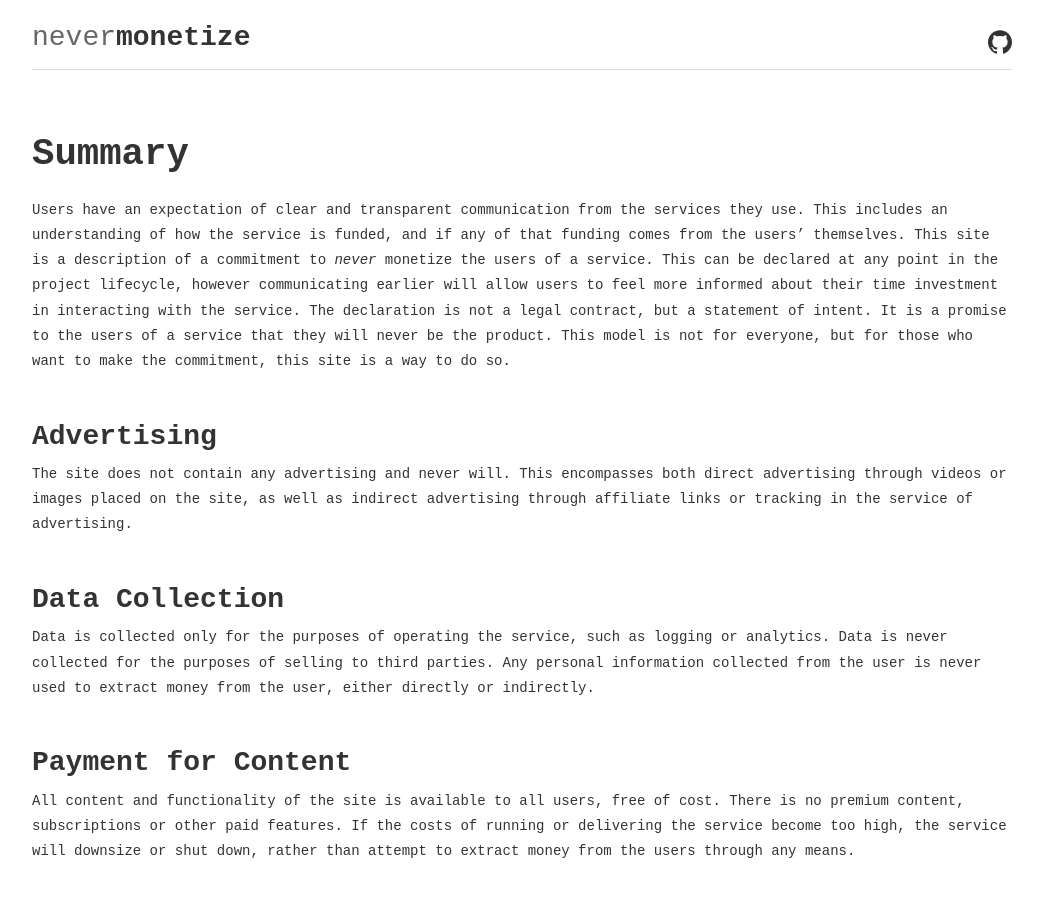
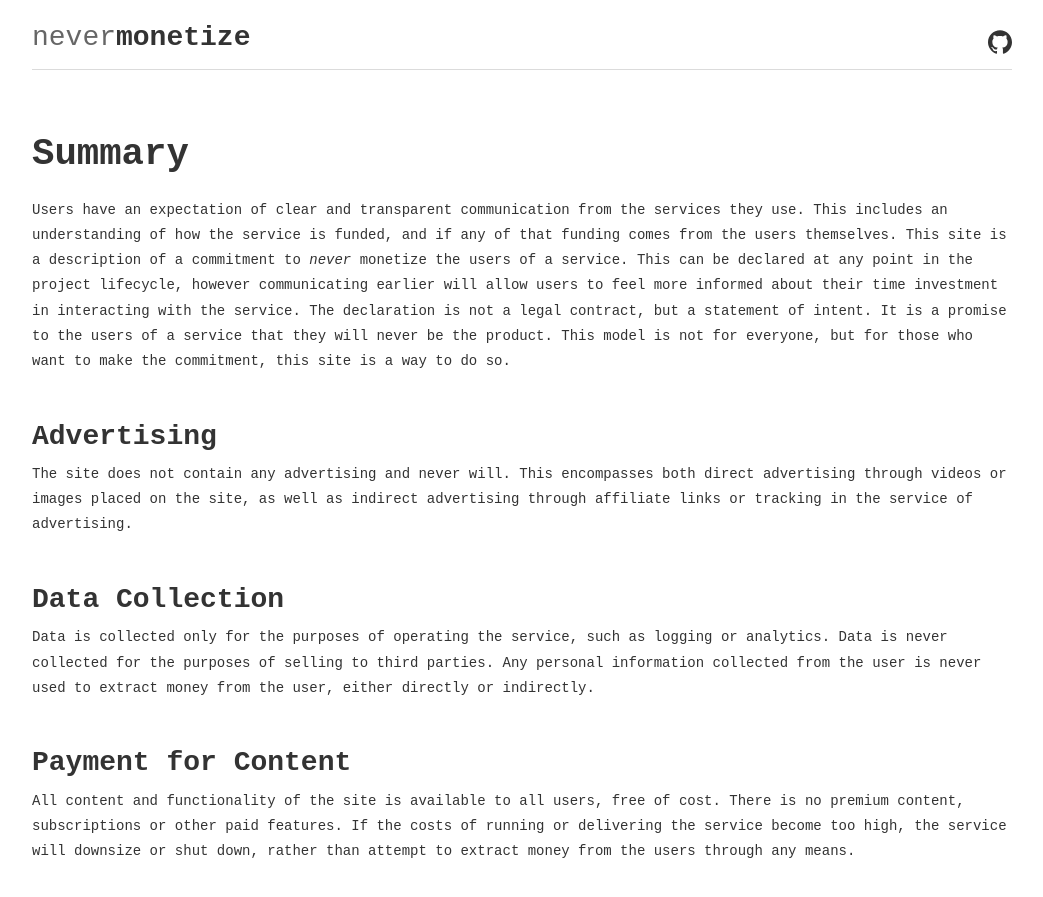
Before and after one commit to mark-pitblado/never-monetize, a Jekyll site: the page built from index.md, in a window 1280 px wide. Shown: the top 897 px of the page, without its empty margins (118-1161 px from the left). Built offline with Jekyll 4.4.1, drawn with Linux system fonts in a browser that asks for light colours; a script that is not in the unit is left out.

Commit message:
Fix typo

```diff
--- a/index.md
+++ b/index.md
@@ -5,7 +5,7 @@ layout: default
 
 # Summary
 
-Users have an expectation of clear and transparent communication from the services they use. This includes an understanding of how the service is funded, and if any of that funding comes from the users' themselves. This site is a description of a commitment to _never_ monetize the users of a service. This can be declared at any point in the project lifecycle, however communicating earlier will allow users to feel more informed about their time investment in interacting with the service. The declaration is not a legal contract, but a statement of intent. It is a promise to the users of a service that they will never be the product. This model is not for everyone, but for those who want to make the commitment, this site is a way to do so.
+Users have an expectation of clear and transparent communication from the services they use. This includes an understanding of how the service is funded, and if any of that funding comes from the users themselves. This site is a description of a commitment to _never_ monetize the users of a service. This can be declared at any point in the project lifecycle, however communicating earlier will allow users to feel more informed about their time investment in interacting with the service. The declaration is not a legal contract, but a statement of intent. It is a promise to the users of a service that they will never be the product. This model is not for everyone, but for those who want to make the commitment, this site is a way to do so.
 
 ## Advertising
 
```
